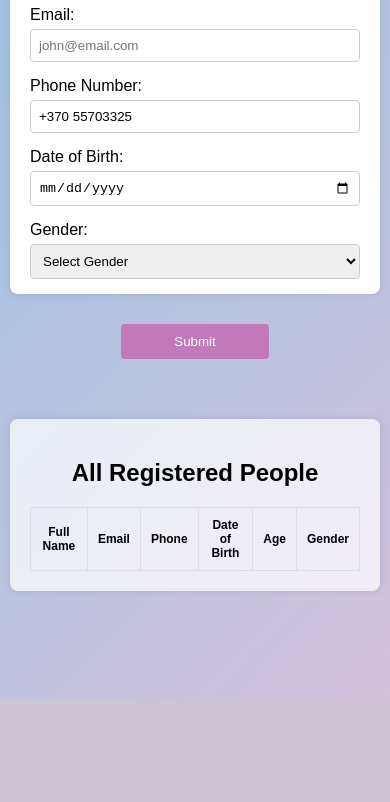
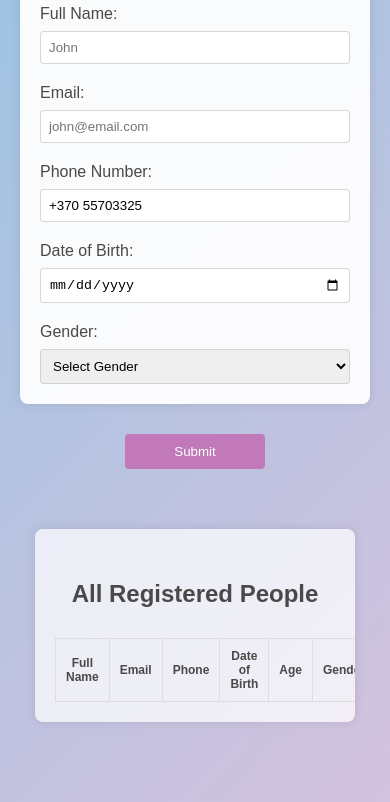
Before and after one commit to simonakom/registration-form-list, a plain HTML site: page registration.html in a window 390 px wide. Shown: the part 163-965 px from the top of the page. Before the commit the page ends 864 px from the top, so only its background shows below. Drawn offline with Linux system fonts and the light colour scheme.

Commit message:
fixed responsive

```diff
--- a/style.css
+++ b/style.css
@@ -6,14 +6,15 @@ body {
     background: linear-gradient(135deg, #88c3e8c6, #d6c1e2c0);
     margin: 0;
     padding: 20px;
-    min-height: 100vh;
+    color:  #4a4848;
+    /* min-height: 100vh; */
 }
 .flex {
     display: flex;
     flex-direction: column;
-    justify-content: center;
     align-items: center;
 }
+
 /* Registration form */
 .result {
     display: none;
@@ -26,43 +27,37 @@ body {
     max-width: 300px;
     text-align: center;
     font-size: 14px;
-    overflow: hidden;
 }
 .form-container {
-    background-color: #fff;
+    background-color: #fffffff0;
     border-radius: 8px;
     box-shadow: 0 0 10px rgba(0, 0, 0, 0.1);
-    /* padding: 20px; */
-    margin: 30px 30px;
+    margin: 50px 50px 20px 50px;
     overflow: hidden;
     width: 400px;
-    margin: 20px 50px;;
-
-    /* min-width: 500px;
-    margin: 30px auto; */
 }
 h2 {
+    margin-top: 50px;
     text-align: center;
-    overflow: hidden;
 }
 .form-field {
-    margin-bottom: 15px;
+    margin-bottom: 20px;
     padding: 0 20px;
 }
 .form-field label {
     display: block;
-    margin-bottom: 5px;
+    margin-bottom: 8px;
 }
 .form-field input, #gender{
     width: 100%;
     padding: 8px;
     box-sizing: border-box;
-    border: 1px solid #ccc;
+    border: 1px solid #ccccccc6;
     border-radius: 4px;
 }
 button {
-    width: 100%; /* Full width on smaller screens */
-    max-width: 200px; /* Limit the width */
+    width: 100%;
+    max-width: 200px;
     padding: 10px;
     background-color: #c279b9;
     color: #fff;
@@ -70,15 +65,16 @@ button {
     border-radius: 4px;
     cursor: pointer;
     margin-top: 10px;
+    overflow: hidden;
 }
 button:hover {
-    background-color: #9145b7;
+    background-color: #9145b7cf;
 }
 
 /* Submitted information */
 .information-container {
     background-color: #ffffffb6;
-    padding: 20px;
+    padding: 1px 20px 20px 20px;
     border-radius: 8px;
     box-shadow: 0 0 10px rgba(0, 0, 0, 0.1);
     max-width: 80%;
@@ -86,7 +82,7 @@ button:hover {
 }
 table {
     width: 100%;
-    margin-top: 20px;
+    margin-top: 30px;
     border-collapse: collapse;
 }
 table, th, td {
@@ -102,28 +98,18 @@ th, td {
 
 /* Responsive */
 @media (max-width: 768px) {
-    body {
-        padding: 10px;
-        overflow: hidden !important;
-    }
     .form-container {
-        min-width: 30%;
         max-width: 100%;
     }
     button {
-        max-width: 100%;
-        max-width: 40%;
-        overflow: hidden;
+        width: 40%;
+        min-width: 20%;
+    }
+    .information-container {
+        max-width: 80%;
+        overflow:scroll;
     }
     table, th, td {
         font-size: 12px;
     }
-    .result {
-        font-size: 12px;
-        margin: 10px 20px;
-    }
-    .information-container {
-        max-width: 100%;
-        overflow:scroll;
-    }
 }
```
